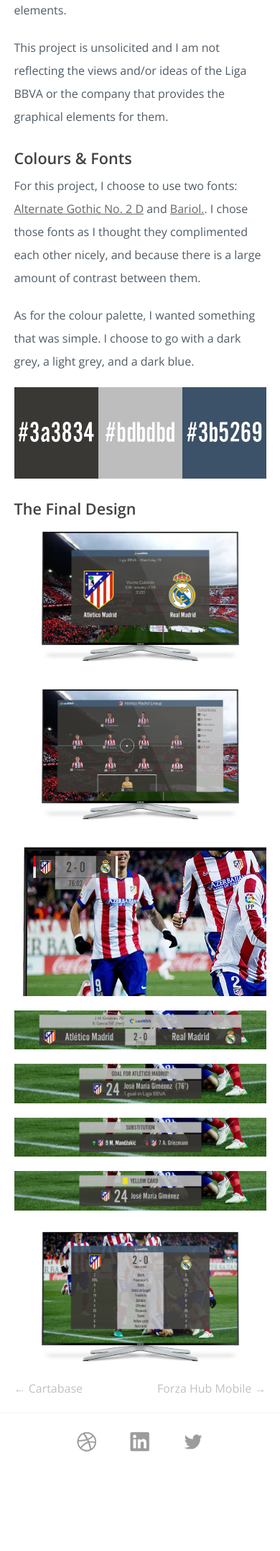
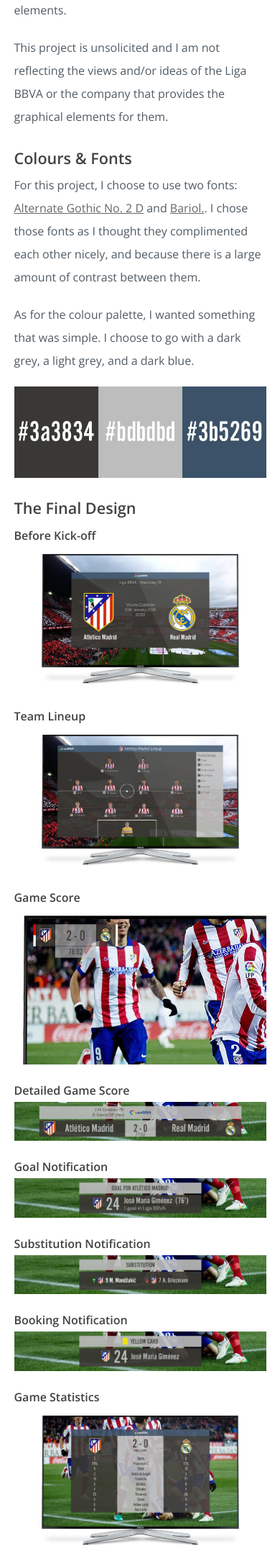
Before and after one commit to bgjerlow/portfolio-website, a PHP site: page /liga-bbva-redesign.php in a window 390 px wide. Shown: the part 638-2793 px from the top of the page at 72% size. Before the commit the page ends 2655 px from the top, so only its background shows below. Run offline with PHP 8.4, Linux system fonts and the light colour scheme; some libraries are stand-ins or nearby versions.

Commit message:
Updates to some portfolio pieces & line-height
* Changed all line-height property values from percentage to numbers

* Added the class itemSubtitle for use in portfolio piece pages where
subtitles are needed

* Added itemSubtitle to the sections containing a large amount of images
on the following portfolio piece pages: Forza Hub Mobile, Liga BBVA
Redesign, MConsult

```diff
--- a/css/style.css
+++ b/css/style.css
@@ -9,7 +9,7 @@ p {
     font-family: 'Open Sans', sans-serif;
 	font-weight: 400;
     font-size: 100%;
-    line-height: 200%;
+    line-height: 2;
 	color: #505B64;
 }
 
@@ -131,7 +131,7 @@ a.darken img {
 	font-family: 'Open Sans', sans-serif;
 	font-weight: 400;
 	font-size: 90%;
-	line-height: 135%;
+	line-height: 1.5;
 	color: #AEAEAE;
 }
 
@@ -146,7 +146,7 @@ a.darken img {
 .aboutHeader {
 	font-family: 'Montserrat', sans-serif;
 	font-size: 220%;
-	line-height: 180%;
+	line-height: 1.8;
 	color: #0A5D94;
 }
 
@@ -167,7 +167,7 @@ a.darken img {
 .contactHeader {
 	font-family: 'Montserrat', sans-serif;
 	font-size: 220%;
-	line-height: 180%;
+	line-height: 1.8;
 	color: #0A5D94;
 }
 
@@ -214,7 +214,7 @@ a.darken img {
 #contactSuccessHeader {
 	font-family: 'Montserrat', sans-serif;
 	font-size: 220%;
-	line-height: 180%;
+	line-height: 1.8;
 	color: #0A5D94;
 }
 
@@ -273,7 +273,7 @@ a.darken img {
 	font-family: 'Open Sans', sans-serif;
 	font-weight: 400;
 	font-size: 90%;
-	line-height: 135%;
+	line-height: 1.35;
 	color: #E9E9E9;
 	margin-bottom: 20px;
 }
@@ -282,7 +282,15 @@ a.darken img {
 	font-family: 'Open Sans', sans-serif;
 	font-weight: 600;
 	font-size: 135%;
-	line-height: 202.5%;
+	line-height: 2;
+	color: #414141;
+}
+
+.itemSubtitle {
+	font-family: 'Open Sans', sans-serif;
+	font-weight: 600;
+	font-size: 100%;
+	line-height: 2;
 	color: #414141;
 }
 
--- a/liga-bbva-redesign.php
+++ b/liga-bbva-redesign.php
@@ -26,20 +26,28 @@
 					<img src="img/portfolio/liga-bbva-redesign/liga-bbva-redesign-colour-palette.jpg" class="itemImage itemImageMargin" alt="Liga BBVA Redesign - Colour palette">
 
 					<h3 class="itemSection">The Final Design</h3>
+                    <h4 class="itemSubtitle">Before Kick-off</h4>
 					<img src="img/portfolio/liga-bbva-redesign/liga-bbva-redesign-before-kick-off.jpg" class="itemImage itemImageMargin" alt="Liga BBVA Redesign - Before kick-off">
 
+                    <h4 class="itemSubtitle">Team Lineup</h4>
 					<img src="img/portfolio/liga-bbva-redesign/liga-bbva-redesign-lineup.jpg" class="itemImage itemImageMargin" alt="Liga BBVA Redesign - Team lineup">
 
+                    <h4 class="itemSubtitle">Game Score</h4>
 					<img src="img/portfolio/liga-bbva-redesign/liga-bbva-redesign-score.jpg" class="itemImage itemImageMargin" alt="Liga BBVA Redesign - Score">
 
+                    <h4 class="itemSubtitle">Detailed Game Score</h4>
 					<img src="img/portfolio/liga-bbva-redesign/liga-bbva-redesign-detailed-score.jpg" class="itemImage itemImageMargin" alt="Liga BBVA Redesign - Detailed score">
 
+                    <h4 class="itemSubtitle">Goal Notification</h4>
 					<img src="img/portfolio/liga-bbva-redesign/liga-bbva-redesign-goal.jpg" class="itemImage itemImageMargin" alt="Liga BBVA Redesign - Goal scored">
 
+                    <h4 class="itemSubtitle">Substitution Notification</h4>
 					<img src="img/portfolio/liga-bbva-redesign/liga-bbva-redesign-substitution.jpg" class="itemImage itemImageMargin" alt="Liga BBVA Redesign - Substitution">
 
+                    <h4 class="itemSubtitle">Booking Notification</h4>
 					<img src="img/portfolio/liga-bbva-redesign/liga-bbva-redesign-booking.jpg" class="itemImage itemImageMargin" alt="Liga BBVA Redesign - Booking">
 
+                    <h4 class="itemSubtitle">Game Statistics</h4>
 					<img src="img/portfolio/liga-bbva-redesign/liga-bbva-redesign-game-statistics.jpg" class="itemImage itemImageMargin" alt="Liga BBVA Redesign - Game statistics">
 				</section>
 			</main>
```
Also changed, not shown: forza-hub-mobile.php (+11 -0 lines), mconsult.php (+7 -0 lines).
